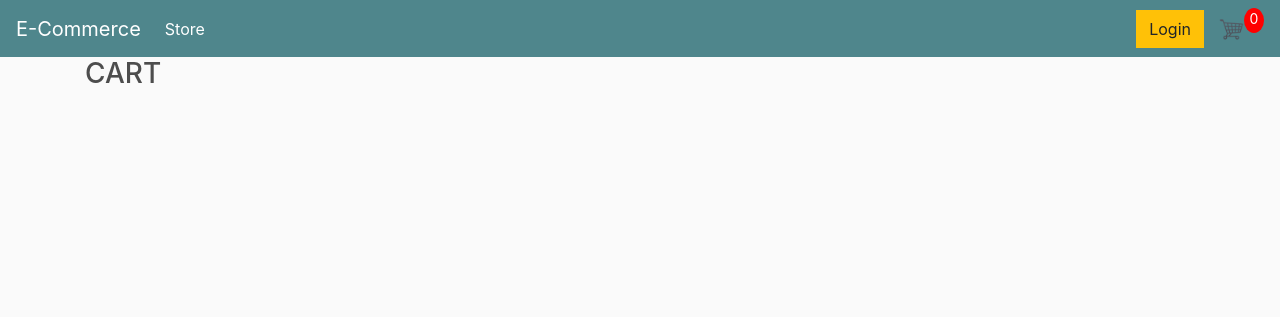
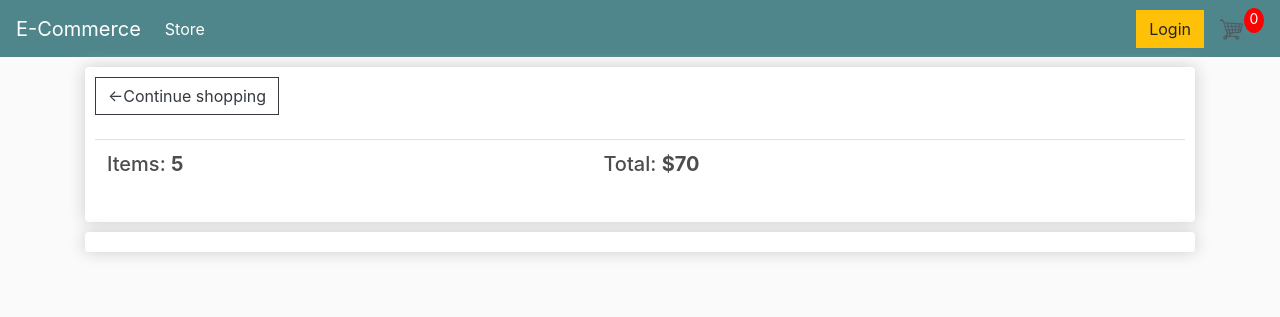
Before and after one commit to fvillarrealp/e-comerce, a Django app: page /cart/ in a window 1280 px wide. Shown: the top 317 px of the page. Run offline with Django 3.2, Linux system fonts and the light colour scheme; lists and menus that the app fills with data are empty; some libraries are stand-ins or nearby versions.

Commit message:
'cartTest'

```diff
--- a/ecommerce/store/templates/store/cart.html
+++ b/ecommerce/store/templates/store/cart.html
@@ -3,6 +3,35 @@
 
 {% block content %}
 
-<h3>CART</h3>
+<div class="row">
+
+    <div class="col-lg-12">
+        <div class="box-element">
+            <a class="btn btn-outline-dark" href="{% url 'store' %}">&#x2190;Continue shopping</a>
+
+            <br>
+            <br>
+
+            <table class="table">
+                <tr>
+                    <th>
+                        <h5>Items: <strong>5</strong></h5>
+                    </th>
+                    <th>
+                        <h5>Total: <strong>$70</strong></h5>
+                    </th>
+                </tr>
+            </table>
+        </div>
+    </div>
+
+    <br>
+
+    <div class="col-lg-12">
+        <div class="box-element">
+
+        </div>
+    </div>
+</div>
 
 {% endblock content %}
```
Also changed, not shown: ecommerce/static/images/arrowDown.png (added), ecommerce/static/images/arrowUp.png (added).
